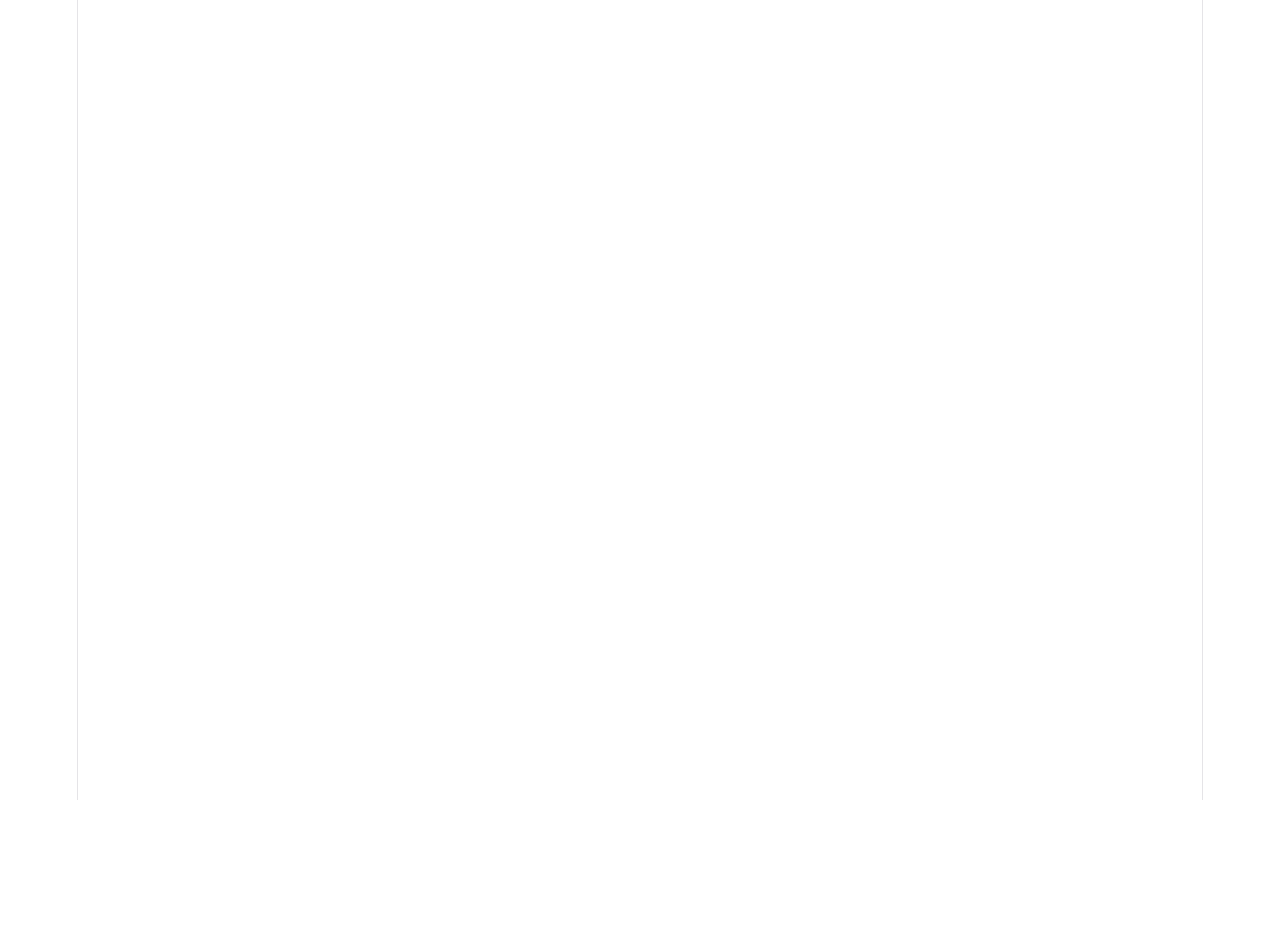
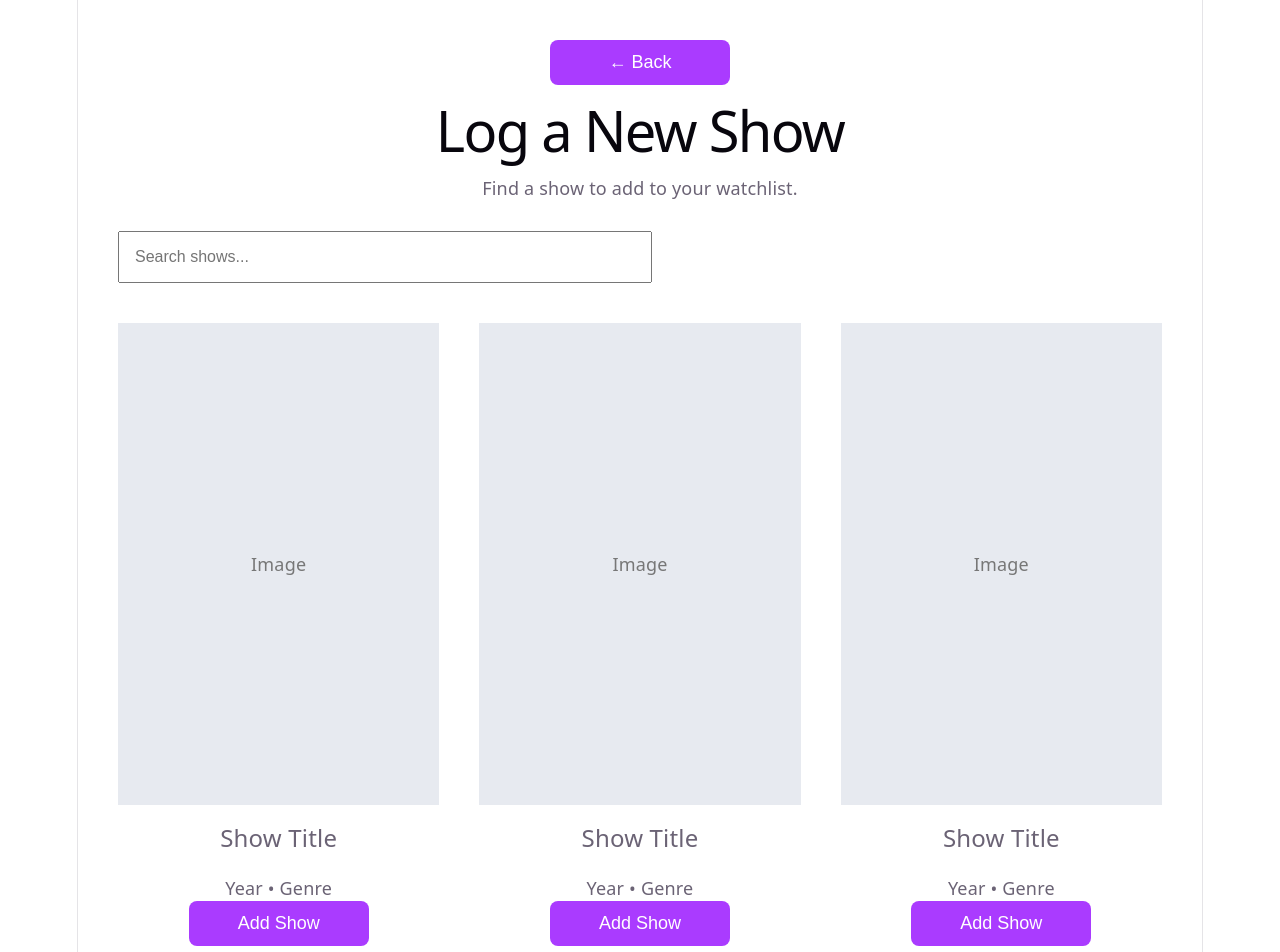
Before and after one commit to indhranitha-spec/bingelog, a React (Vite) app: page /log-show in a window 1280 px wide. Before the commit this address had no page. Shown: the top 952 px of the page. Before the commit the page ends 800 px from the top, so only its background shows below. Built offline with nearby package versions, Linux system fonts and the light colour scheme.

Commit message:
added the final shw logging page cleaned up the options page

```diff
--- a/src/App.css
+++ b/src/App.css
@@ -182,3 +182,66 @@
     border-right-color: var(--border);
   }
 }
+
+/* Main container for the logging page. */
+.log-page {
+  padding: 40px;
+}
+
+/* Search bar styling. */
+.log-search {
+  margin-top: 30px;
+  max-width: 500px;
+}
+
+.log-search input {
+  width: 100%;
+  padding: 15px;
+  font-size: 16px;
+}
+
+/* Grid for the placeholder show results. */
+.log-grid {
+  display: grid;
+  grid-template-columns: repeat(3, 1fr);
+  gap: 40px;
+  margin-top: 40px;
+}
+
+/* Centers the text within each show card. */
+.log-card {
+  text-align: center;
+}
+
+/* Placeholder for show posters. */
+.log-image-placeholder {
+  width: 100%;
+  aspect-ratio: 2 / 3;
+  background: #e7eaf0;
+  display: flex;
+  align-items: center;
+  justify-content: center;
+  color: #777;
+  font-size: 18px;
+}
+
+/* Show title styling. */
+.log-card h3 {
+  font-size: 24px;
+  font-weight: 400;
+  margin-top: 20px;
+}
+
+/* Responsive layout for smaller screens. */
+@media (max-width: 800px) {
+  .log-grid {
+    grid-template-columns: repeat(2, 1fr);
+    gap: 20px;
+  }
+}
+
+@media (max-width: 500px) {
+  .log-grid {
+    grid-template-columns: 1fr;
+  }
+}
--- a/src/App.tsx
+++ b/src/App.tsx
@@ -6,6 +6,7 @@ import { Routes, Route, useNavigate } from 'react-router-dom'
 import './App.css'
 //now instead of all the functions here i can better organize the code
 import ShowsLibrary from './pages/shows-library';
+import LogShow from './pages/log-show';
 
 //this is the main component of the app
 // React starts here and renders the content that gets returned because of app
@@ -21,9 +22,11 @@ function App() {
         {/*displays the home page when the url is "/"" */}
         <Route path="/" element={<Home onStart={() => navigate("/options")} />} />
         {/*displays the options page when the url is "/options" */}
-        <Route path="/options" element={<Options onBack={() => navigate("/")} onLog={() => navigate("/library")} />} />
+        <Route path="/options" element={<Options onBack={() => navigate("/")} onLog={() => navigate("/log-show")} onLibrary={() => navigate("/library")} />} />
         {/*displays the library page when the url is "/library" */}
         <Route path="/library" element={<ShowsLibrary onBack={() => navigate("/options")} />} />
+        {/*displays the log show page when the url is "/log-show" */}
+        <Route path="/log-show" element={<LogShow onBack={() => navigate("/options")} />} />
       </Routes>
     </div>
   );
@@ -62,10 +65,12 @@ function Home({ onStart }: { onStart: () => void }) {
 // onBack is a function passed down from the App component.
 function Options({
   onBack,
-  onLog
+  onLog,
+  onLibrary
 }: {
   onBack: () => void;
   onLog: () => void;
+  onLibrary: () => void;
 }) {
   return (
     <div className="options-page">
@@ -82,19 +87,19 @@ function Options({
         <section className="option">
           <h1>Log a new show</h1>
 
-          {/* Search area. At this point it is only a visual input. */}
-          <div className="search-placeholder">
-            <input type="text" placeholder="Search..." />
-          </div>
         </section>
+        {/* NEW BUTTON GOES HERE */}
+          <button className="btn" onClick={onLog}>
+            Log a Show
+          </button>
 
         {/* Second section: option to view shows already watched. */}
         <section className="option">
           <h1>View watched shows</h1>
 
           {/* Clicking Log now takes the user to the Library page. */}
-          <button className="btn" onClick={onLog}>
-            Log
+          <button className="btn" onClick={onLibrary}>
+            View Library
           </button>
         </section>
 
--- /dev/null
+++ b/src/pages/log-show.tsx
@@ -0,0 +1,54 @@
+
+ // Creates the page where users can search for and log new shows.
+function LogShow({ onBack }: { onBack: () => void }) {
+  return (
+    <div className="log-page">
+
+      {/* Button to return to the Options page. */}
+      <button className="btn" onClick={onBack}>
+        ← Back
+      </button>
+
+      {/* Heading for the page. */}
+      <h1>Log a New Show</h1>
+      <p>Find a show to add to your watchlist.</p>
+
+      {/* Search bar placeholder. Search functionality will be added later. */}
+      <div className="log-search">
+        <input type="text" placeholder="Search shows..." />
+      </div>
+
+      {/* Grid that displays placeholder show results. */}
+      <div className="log-grid">
+
+        {/* Placeholder result 1. */}
+        <div className="log-card">
+          <div className="log-image-placeholder">Image</div>
+          <h3>Show Title</h3>
+          <p>Year • Genre</p>
+          <button className="btn">Add Show</button>
+        </div>
+
+        {/* Placeholder result 2. */}
+        <div className="log-card">
+          <div className="log-image-placeholder">Image</div>
+          <h3>Show Title</h3>
+          <p>Year • Genre</p>
+          <button className="btn">Add Show</button>
+        </div>
+
+        {/* Placeholder result 3. */}
+        <div className="log-card">
+          <div className="log-image-placeholder">Image</div>
+          <h3>Show Title</h3>
+          <p>Year • Genre</p>
+          <button className="btn">Add Show</button>
+        </div>
+
+      </div>
+    </div>
+  );
+}
+
+// Makes this component available to App.tsx.
+export default LogShow;
```
